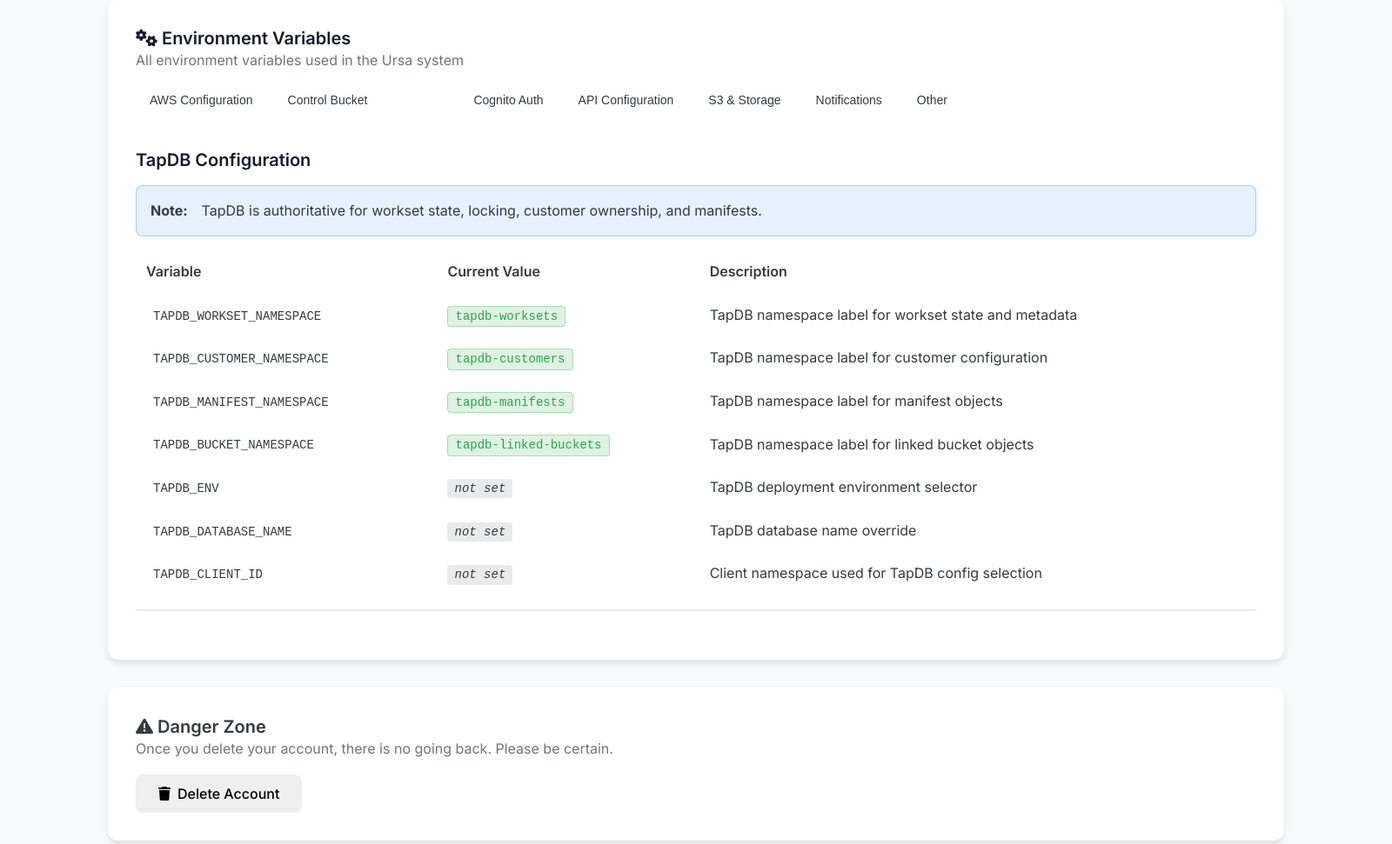
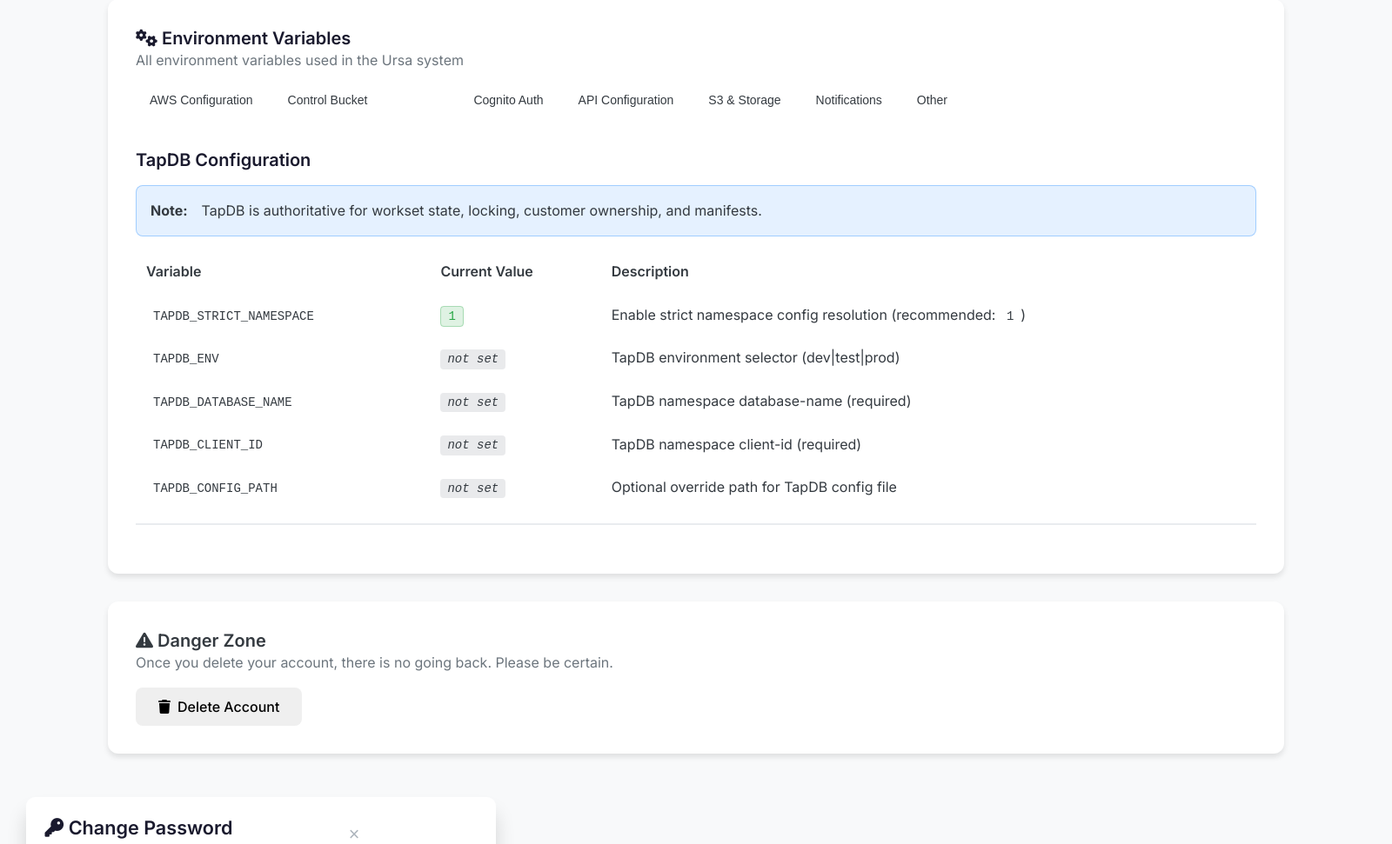
Before and after one commit to Daylily-Informatics/daylily-ursa, a FastAPI app: page /portal/account in a window 1600 px wide, after a click on "TapDB"; the page is wider, and only the part inside the window is pictured. Shown: the part 1610-2581 px from the top of that part at 87% size. Run offline with FastAPI, Linux system fonts and the light colour scheme; the visitor is signed in with stand-in values (Sample User, id 1); data that the repository does not hold is empty; parts of the project's set-up code (start-up, migrations or seed data) failed here and were passed over.

Commit message:
Upgrade TapDB to 0.1.25 (strict namespace)

```diff
--- a/daylib/routes/portal.py
+++ b/daylib/routes/portal.py
@@ -2900,13 +2900,11 @@
             "AWS_ACCESS_KEY_ID": "***" if os.getenv("AWS_ACCESS_KEY_ID") else None,
             "AWS_SECRET_ACCESS_KEY": "***" if os.getenv("AWS_SECRET_ACCESS_KEY") else None,
             "AWS_ACCOUNT_ID": app_settings.aws_account_id,
-            "TAPDB_WORKSET_NAMESPACE": app_settings.workset_table_name,
-            "TAPDB_CUSTOMER_NAMESPACE": app_settings.customer_table_name,
-            "TAPDB_MANIFEST_NAMESPACE": app_settings.daylily_manifest_table,
-            "TAPDB_BUCKET_NAMESPACE": app_settings.daylily_linked_buckets_table,
+            "TAPDB_STRICT_NAMESPACE": os.getenv("TAPDB_STRICT_NAMESPACE"),
+            "TAPDB_CLIENT_ID": os.getenv("TAPDB_CLIENT_ID"),
+            "TAPDB_DATABASE_NAME": os.getenv("TAPDB_DATABASE_NAME"),
             "TAPDB_ENV": os.getenv("TAPDB_ENV"),
-            "TAPDB_DATABASE_NAME": os.getenv("TAPDB_DATABASE_NAME"),
-            "TAPDB_CLIENT_ID": os.getenv("TAPDB_CLIENT_ID"),
+            "TAPDB_CONFIG_PATH": os.getenv("TAPDB_CONFIG_PATH"),
             "COGNITO_USER_POOL_ID": app_settings.cognito_user_pool_id,
             "COGNITO_APP_CLIENT_ID": app_settings.cognito_app_client_id,
             "COGNITO_APP_CLIENT_SECRET": "***" if app_settings.cognito_app_client_secret else None,
@@ -2964,8 +2962,26 @@
         cognito_installed = _is_module_available("daylily_cognito")
         cognito_version = _get_distribution_version("daylily-cognito")
         tapdb_installed = _is_module_available("daylily_tapdb")
-        tapdb_version = _get_distribution_version("daylily-tapdb")
+        tapdb_dist_version = _get_distribution_version("daylily-tapdb")
+        tapdb_module_version = None
+        try:
+            import daylily_tapdb  # type: ignore
+
+            tapdb_module_version = getattr(daylily_tapdb, "__version__", None)
+        except Exception:
+            tapdb_module_version = None
+
         tapdb_env_vars = sorted(key for key in os.environ.keys() if key.startswith("TAPDB_"))
+        tapdb_cfg: dict | None = None
+        tapdb_cfg_error: str | None = None
+        try:
+            from daylily_tapdb.cli.db_config import get_db_config_for_env  # type: ignore
+
+            env_name = (os.getenv("TAPDB_ENV") or "").strip()
+            if env_name:
+                tapdb_cfg = get_db_config_for_env(env_name)
+        except Exception as exc:
+            tapdb_cfg_error = f"{type(exc).__name__}: {exc}"
 
         cognito_rows = [
             {"key": "Distribution", "value": "daylily-cognito"},
@@ -2989,20 +3005,37 @@
             {"key": "Distribution", "value": "daylily-tapdb"},
             {"key": "Module", "value": "daylily_tapdb"},
             {"key": "Installed", "value": "Yes" if tapdb_installed else "No"},
-            {"key": "Version", "value": tapdb_version or "Not installed"},
+            {"key": "Dist version", "value": tapdb_dist_version or "Not installed"},
+            {"key": "Module version", "value": tapdb_module_version or "Unknown"},
             {"key": "Integrated in current runtime", "value": "Yes"},
+            {
+                "key": "Namespace",
+                "value": (
+                    f"{os.getenv('TAPDB_CLIENT_ID')}/{os.getenv('TAPDB_DATABASE_NAME')}"
+                    if os.getenv("TAPDB_CLIENT_ID") and os.getenv("TAPDB_DATABASE_NAME")
+                    else "Not set"
+                ),
+            },
+            {"key": "TAPDB_ENV", "value": os.getenv("TAPDB_ENV") or "Not set"},
             {
                 "key": "Detected TAPDB_* env vars",
                 "value": ", ".join(tapdb_env_vars) if tapdb_env_vars else "None",
             },
         ]
 
-        persistence_rows = [
-            {"key": "Workset namespace", "value": app_settings.workset_table_name},
-            {"key": "Customer namespace", "value": app_settings.customer_table_name},
-            {"key": "Manifest namespace", "value": app_settings.daylily_manifest_table},
-            {"key": "Bucket-link namespace", "value": app_settings.daylily_linked_buckets_table},
-        ]
+        persistence_rows = [{"key": "Backend", "value": "TapDB graph (Postgres)"}]
+        if tapdb_cfg:
+            persistence_rows.extend(
+                [
+                    {"key": "Config path", "value": str(tapdb_cfg.get("config_path") or "") or "Unknown"},
+                    {"key": "Engine type", "value": str(tapdb_cfg.get("engine_type") or "") or "Unknown"},
+                    {"key": "Host", "value": str(tapdb_cfg.get("host") or "") or "Unknown"},
+                    {"key": "Port", "value": str(tapdb_cfg.get("port") or "") or "Unknown"},
+                    {"key": "Database", "value": str(tapdb_cfg.get("database") or "") or "Unknown"},
+                ]
+            )
+        elif tapdb_cfg_error:
+            persistence_rows.append({"key": "Config error", "value": tapdb_cfg_error})
 
         return deps.templates.TemplateResponse(
             request,
--- a/daylib/tapdb_graph/backend.py
+++ b/daylib/tapdb_graph/backend.py
@@ -17,6 +17,7 @@
     generic_instance,
     generic_instance_lineage,
 )
+from daylily_tapdb.cli.context import resolve_context
 from daylily_tapdb.cli.db_config import get_db_config_for_env
 
 
@@ -61,8 +62,34 @@
     """Shared TapDB backend wiring for Ursa graph persistence."""
 
     def __init__(self, app_username: str = "ursa"):
-        env = os.environ.get("TAPDB_ENV", "dev")
-        cfg = get_db_config_for_env(env)
+        # Ursa uses TapDB in strict namespace mode to avoid cross-app collisions.
+        os.environ.setdefault("TAPDB_STRICT_NAMESPACE", "1")
+
+        env = (os.environ.get("TAPDB_ENV") or "").strip()
+        if not env:
+            raise RuntimeError(
+                "TAPDB_ENV is required (dev|test|prod).\n"
+                "Example:\n"
+                "  export TAPDB_ENV=dev\n"
+            )
+
+        try:
+            # Ensures TAPDB_CLIENT_ID + TAPDB_DATABASE_NAME are set.
+            resolve_context(require_keys=True)
+            cfg = get_db_config_for_env(env)
+        except Exception as exc:
+            raise RuntimeError(
+                "TapDB is not configured for Ursa.\n\n"
+                "Required environment variables:\n"
+                "  export TAPDB_STRICT_NAMESPACE=1\n"
+                "  export TAPDB_CLIENT_ID=local\n"
+                "  export TAPDB_DATABASE_NAME=ursa\n"
+                "  export TAPDB_ENV=dev\n\n"
+                "Then bootstrap TapDB (preferred):\n"
+                "  tapdb config init --client-id local --database-name ursa --env dev\n"
+                "  tapdb bootstrap local\n"
+            ) from exc
+
         db_hostname = f"{cfg['host']}:{cfg['port']}"
         engine_type = (cfg.get("engine_type") or "local").strip().lower()
         region = (cfg.get("region") or os.environ.get("AWS_REGION") or "us-west-2").strip()
--- a/templates/account.html
+++ b/templates/account.html
@@ -248,39 +248,29 @@
 	                        </thead>
 	                        <tbody>
 	                            <tr>
-                                <td><code>TAPDB_WORKSET_NAMESPACE</code></td>
-                                <td>{% if env_vars.TAPDB_WORKSET_NAMESPACE %}<span class="env-value set">{{ env_vars.TAPDB_WORKSET_NAMESPACE }}</span>{% else %}<span class="env-value not-set">tapdb-worksets (default)</span>{% endif %}</td>
-                                <td>TapDB namespace label for workset state and metadata</td>
-                            </tr>
-                            <tr>
-                                <td><code>TAPDB_CUSTOMER_NAMESPACE</code></td>
-                                <td>{% if env_vars.TAPDB_CUSTOMER_NAMESPACE %}<span class="env-value set">{{ env_vars.TAPDB_CUSTOMER_NAMESPACE }}</span>{% else %}<span class="env-value not-set">tapdb-customers (default)</span>{% endif %}</td>
-                                <td>TapDB namespace label for customer configuration</td>
-                            </tr>
-                            <tr>
-                                <td><code>TAPDB_MANIFEST_NAMESPACE</code></td>
-                                <td>{% if env_vars.TAPDB_MANIFEST_NAMESPACE %}<span class="env-value set">{{ env_vars.TAPDB_MANIFEST_NAMESPACE }}</span>{% else %}<span class="env-value not-set">tapdb-manifests (default)</span>{% endif %}</td>
-                                <td>TapDB namespace label for manifest objects</td>
-                            </tr>
-                            <tr>
-                                <td><code>TAPDB_BUCKET_NAMESPACE</code></td>
-                                <td>{% if env_vars.TAPDB_BUCKET_NAMESPACE %}<span class="env-value set">{{ env_vars.TAPDB_BUCKET_NAMESPACE }}</span>{% else %}<span class="env-value not-set">tapdb-linked-buckets (default)</span>{% endif %}</td>
-                                <td>TapDB namespace label for linked bucket objects</td>
+	                                <td><code>TAPDB_STRICT_NAMESPACE</code></td>
+	                                <td>{% if env_vars.TAPDB_STRICT_NAMESPACE %}<span class="env-value set">{{ env_vars.TAPDB_STRICT_NAMESPACE }}</span>{% else %}<span class="env-value not-set">not set</span>{% endif %}</td>
+	                                <td>Enable strict namespace config resolution (recommended: <code>1</code>)</td>
 	                            </tr>
 	                            <tr>
 	                                <td><code>TAPDB_ENV</code></td>
 	                                <td>{% if env_vars.TAPDB_ENV %}<span class="env-value set">{{ env_vars.TAPDB_ENV }}</span>{% else %}<span class="env-value not-set">not set</span>{% endif %}</td>
-                                <td>TapDB deployment environment selector</td>
+	                                <td>TapDB environment selector (dev|test|prod)</td>
 	                            </tr>
 	                            <tr>
 	                                <td><code>TAPDB_DATABASE_NAME</code></td>
 	                                <td>{% if env_vars.TAPDB_DATABASE_NAME %}<span class="env-value set">{{ env_vars.TAPDB_DATABASE_NAME }}</span>{% else %}<span class="env-value not-set">not set</span>{% endif %}</td>
-                                <td>TapDB database name override</td>
+	                                <td>TapDB namespace database-name (required)</td>
 	                            </tr>
 	                            <tr>
 	                                <td><code>TAPDB_CLIENT_ID</code></td>
 	                                <td>{% if env_vars.TAPDB_CLIENT_ID %}<span class="env-value set">{{ env_vars.TAPDB_CLIENT_ID }}</span>{% else %}<span class="env-value not-set">not set</span>{% endif %}</td>
-                                <td>Client namespace used for TapDB config selection</td>
+	                                <td>TapDB namespace client-id (required)</td>
+	                            </tr>
+	                            <tr>
+	                                <td><code>TAPDB_CONFIG_PATH</code></td>
+	                                <td>{% if env_vars.TAPDB_CONFIG_PATH %}<span class="env-value set">{{ env_vars.TAPDB_CONFIG_PATH }}</span>{% else %}<span class="env-value not-set">not set</span>{% endif %}</td>
+	                                <td>Optional override path for TapDB config file</td>
 	                            </tr>
 	                        </tbody>
 	                    </table>
```
Also changed, not shown: config/ecosystem-versions.json (+11 -1 lines), config/ursa-config.example.yaml (+11 -12 lines), daylib/cli/env.py (+10 -0 lines), docs/AUTHENTICATION_SETUP.md (+8 -3 lines), docs/INTEGRATION_GUIDE.md (+12 -3 lines), docs/QUICK_REFERENCE.md (+14 -5 lines), examples/run_api_with_auth.py (+29 -4 lines), pyproject.toml (+6 -9 lines), templates/info.html (+4 -4 lines), README.md, 1 other file. Lines whose indentation alone changed are shown as unchanged.
